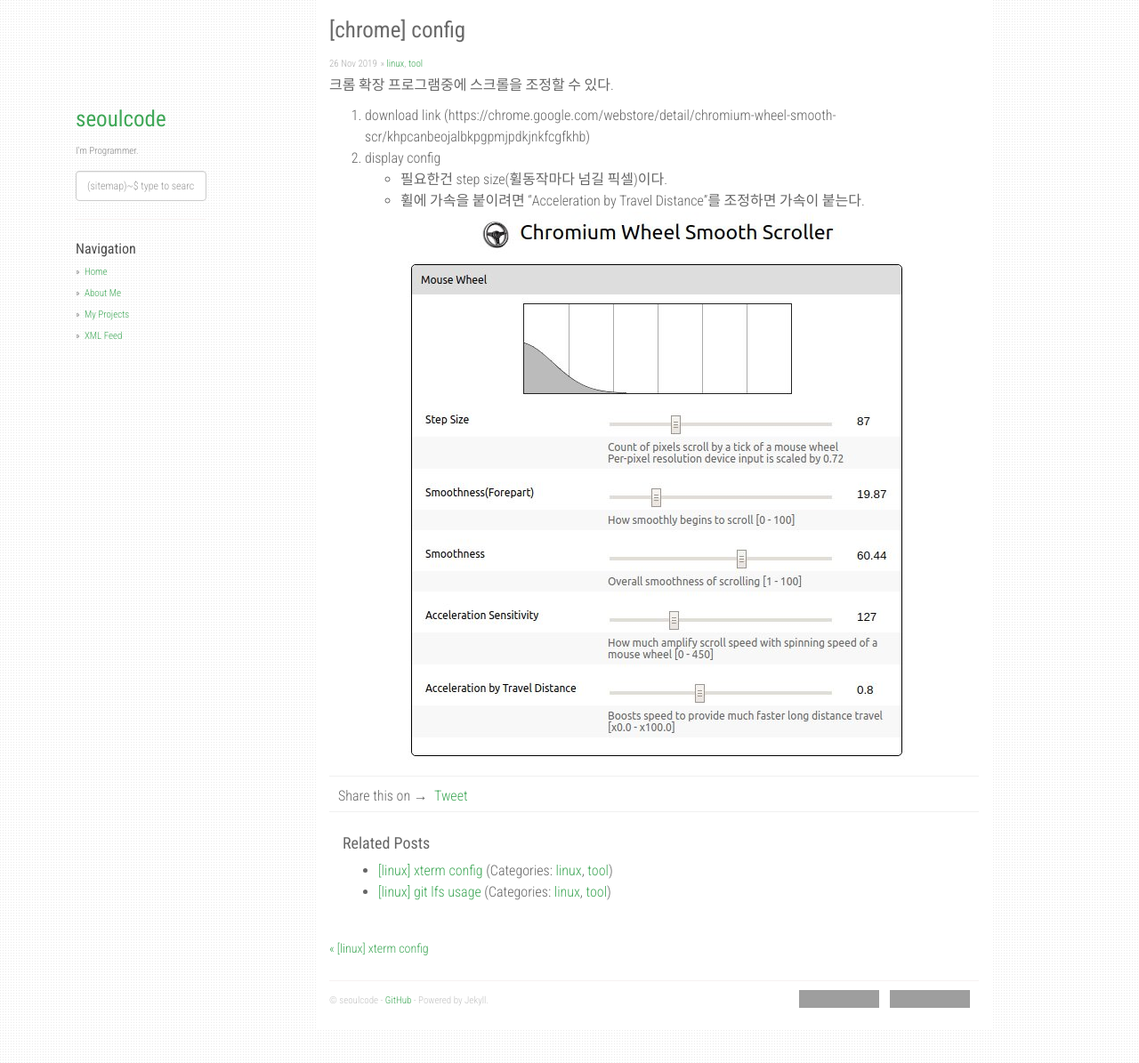
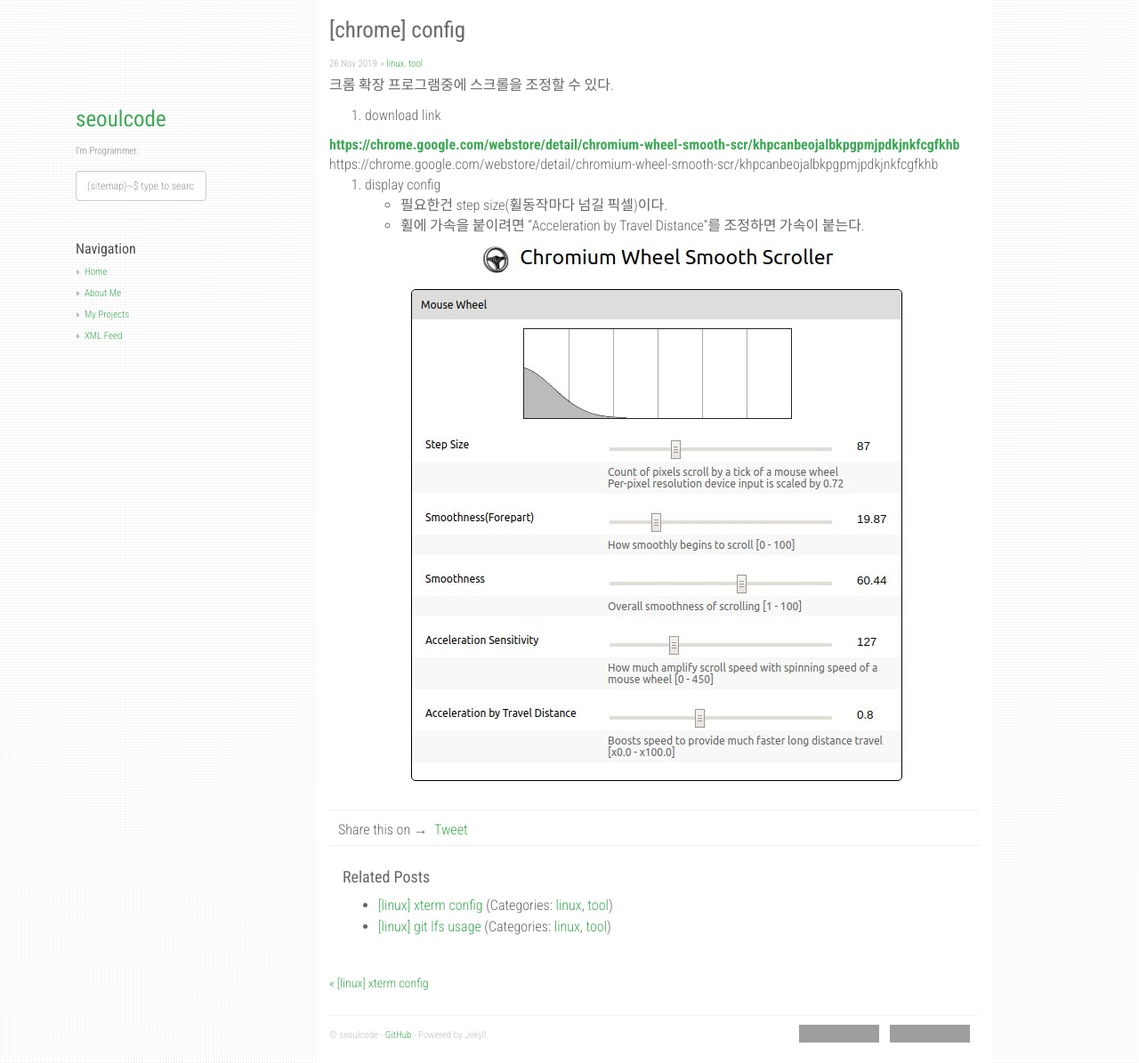
Before and after one commit to seoulcode/seoulcode.github.io, a Jekyll site: the page built from _posts/2019-11-26-chrome-wheel-smooth-scroller.md, in a window 1280 px wide and 1195 px high. Shown: the whole window at 89% size. Built offline with Jekyll 4.4.1, drawn with Linux system fonts in a browser that asks for light colours; nearby versions of some CDN libraries; comment, search, counter and statistics services are not loaded; grey boxes are pictures that could not be loaded.

Commit message:
modify link

```diff
--- a/_posts/2019-11-26-chrome-wheel-smooth-scroller.md
+++ b/_posts/2019-11-26-chrome-wheel-smooth-scroller.md
@@ -8,7 +8,8 @@ categories: [linux, tool]
 크롬 확장 프로그램중에 스크롤을 조정할 수 있다.
 
 1. download link
-(https://chrome.google.com/webstore/detail/chromium-wheel-smooth-scr/khpcanbeojalbkpgpmjpdkjnkfcgfkhb)
+<https://chrome.google.com/webstore/detail/chromium-wheel-smooth-scr/khpcanbeojalbkpgpmjpdkjnkfcgfkhb>
+: https://chrome.google.com/webstore/detail/chromium-wheel-smooth-scr/khpcanbeojalbkpgpmjpdkjnkfcgfkhb
 1. display config
 - 필요한건 step size(휠동작마다 넘길 픽셀)이다.
 - 휠에 가속을 붙이려면 "Acceleration by Travel Distance"를 조정하면 가속이 붙는다.
```
